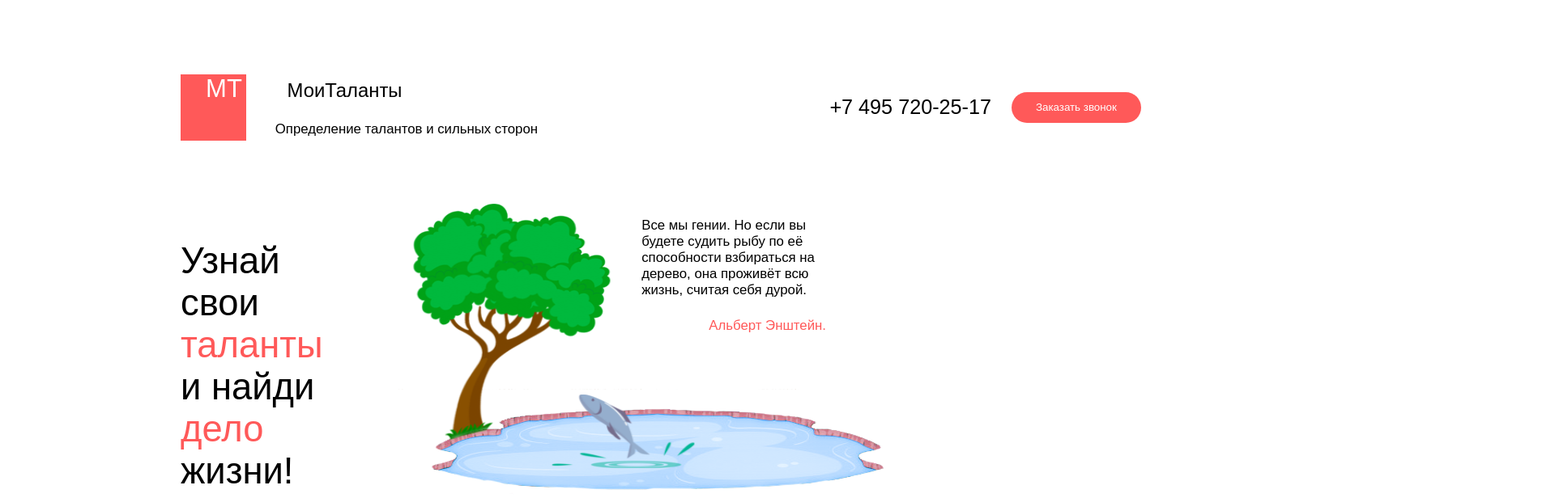
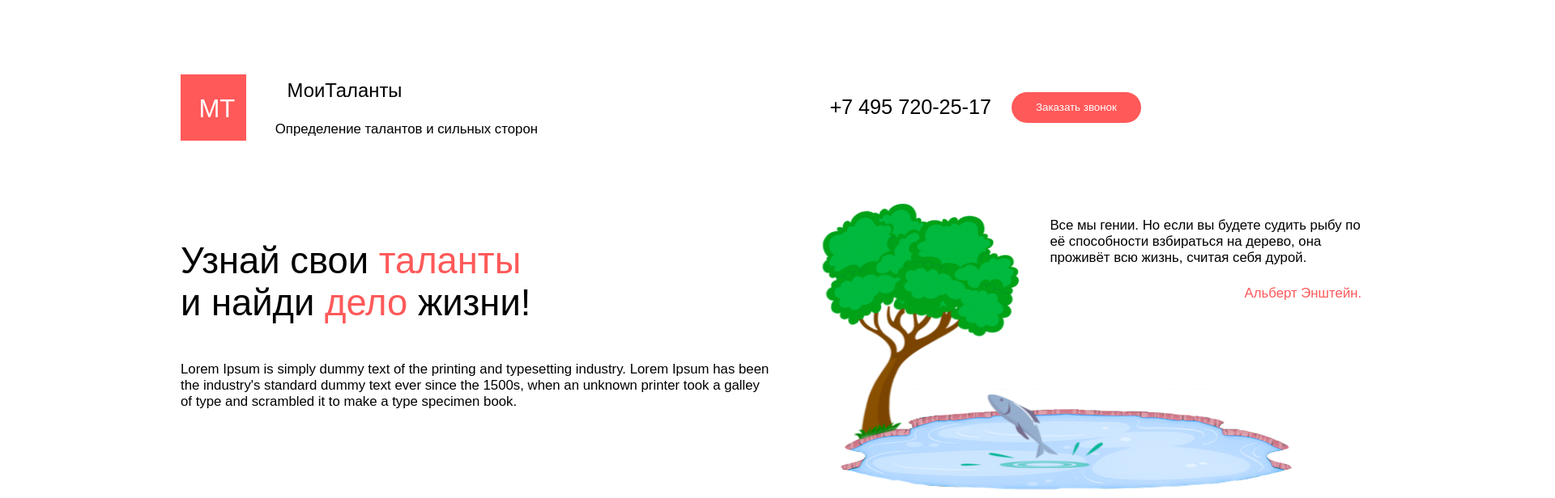
Before and after one commit to teawayfarer/mt, a plain HTML site: page index.html in a window 1280 px wide. Shown: the top 616 px of the page at 81% size, 1920 px wide, since content can reach past the window. Drawn offline with Linux system fonts and the light colour scheme.

Commit message:
Update index.html

```diff
--- a/index.html
+++ b/index.html
@@ -14,9 +14,11 @@
 			grid-template-rows: repeat(10, 100px);
 		}
 		.header{
-			width: 100%;
+			width: 90%;
 			height: 4.86em;
 			padding-top: 5em;
+			grid-column: 1/5;
+			grid-row: 1/2;
 		}
 		.up{
 			display: flex;
@@ -48,9 +50,9 @@
 			color: #fff;
 		}
 		.mt_logo-text{
-			padding-top: 1.4em
+			padding-top: 0.8em;
 			padding-right: 1.2em;
-			padding-left: 1em;
+			padding-left: 0.72em;
 			font-size: 1.85em;
 		}
 		.mt_text{
@@ -63,7 +65,7 @@
 
 		.blocks{
 			display: flex;
-			grid-column: 1/6;
+			grid-column: 1/5;
 			grid-row: 2/3;
 		}
 		.left-block{
```
